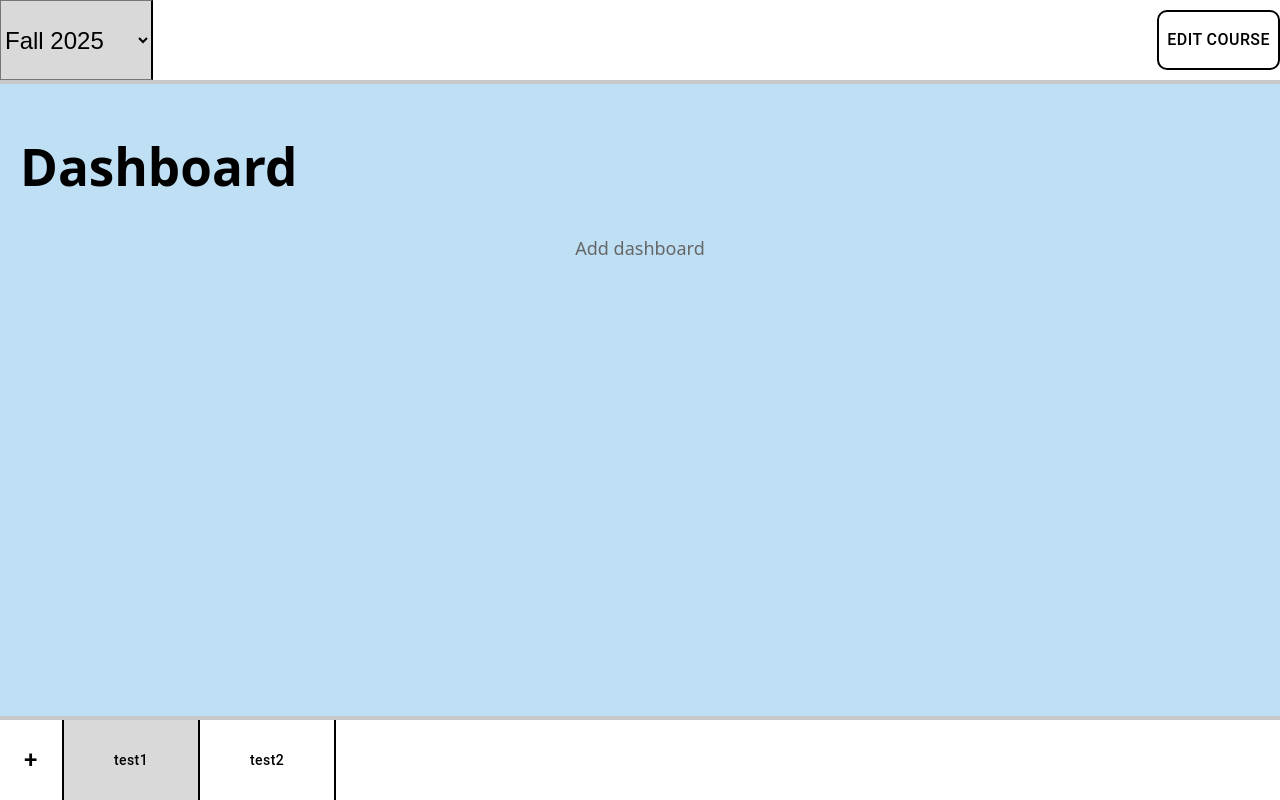
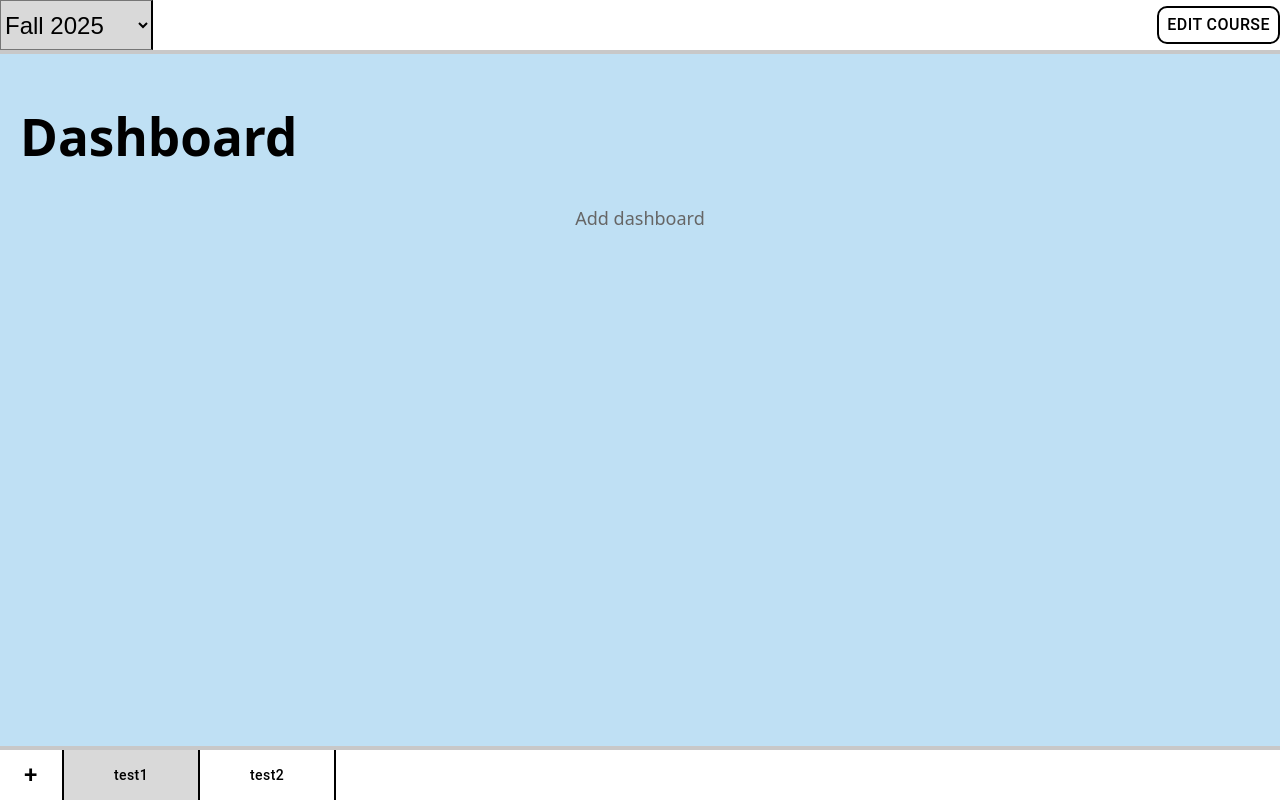
Before and after one commit to kn2117/CECS-448-Project-3-Team-3, a React (Vite) app: page / in a window 1280 px wide. Built offline with nearby package versions, Linux system fonts and the light colour scheme.

Commit message:
shrunk footer and header height

```diff
--- a/src/App.css
+++ b/src/App.css
@@ -13,9 +13,10 @@
   display:flex;
   flex-direction:row;
   width:100%;
-  height:10%;
+  height:5%;
   min-height:50px;
   background-color:white;
+  flex-shrink:0;
 }
 
 .header {
```
